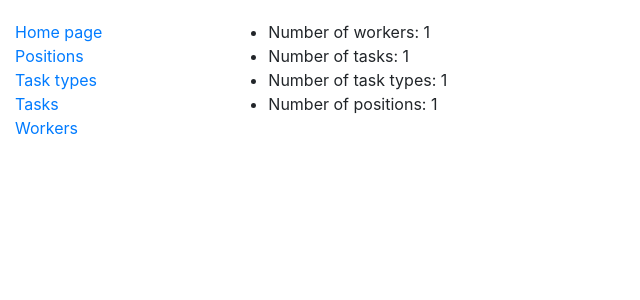
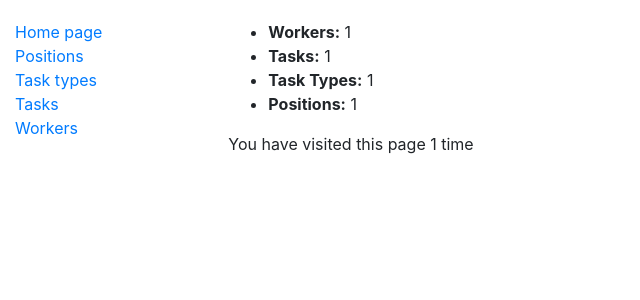
Before and after one commit to olessh/it-company-task-manager, a Django app: template templates/task_manager/index.html in a window 1280 px wide. Shown: the top 300 px of the page, without its empty margins (0-640 px from the left). Run offline with Django 5.2, Linux system fonts and the light colour scheme; the template is opened without the code that fills it: most values are stand-ins (such as "Sample title", 1, 10 or a date in 2020).

Commit message:
Add visit count message with pluralization to index page

```diff
--- a/templates/task_manager/index.html
+++ b/templates/task_manager/index.html
@@ -1,9 +1,12 @@
 {% extends "base.html" %}
 {% block content %}
   <ul>
-    <li>Number of workers: {{ num_workers }}</li>
-    <li>Number of tasks: {{ num_tasks }}</li>
-    <li>Number of task types: {{ num_task_types }}</li>
-    <li>Number of positions: {{ num_positions }}</li>
+    <li><strong>Workers:</strong> {{ num_workers }}</li>
+    <li><strong>Tasks:</strong> {{ num_tasks }}</li>
+    <li><strong>Task Types:</strong> {{ num_task_types }}</li>
+    <li><strong>Positions:</strong> {{ num_positions }}</li>
   </ul>
+  <p>You have visited this page
+    {{ num_visits }} time{{num_visits|pluralize}}
+  </p>
 {% endblock %}
```
